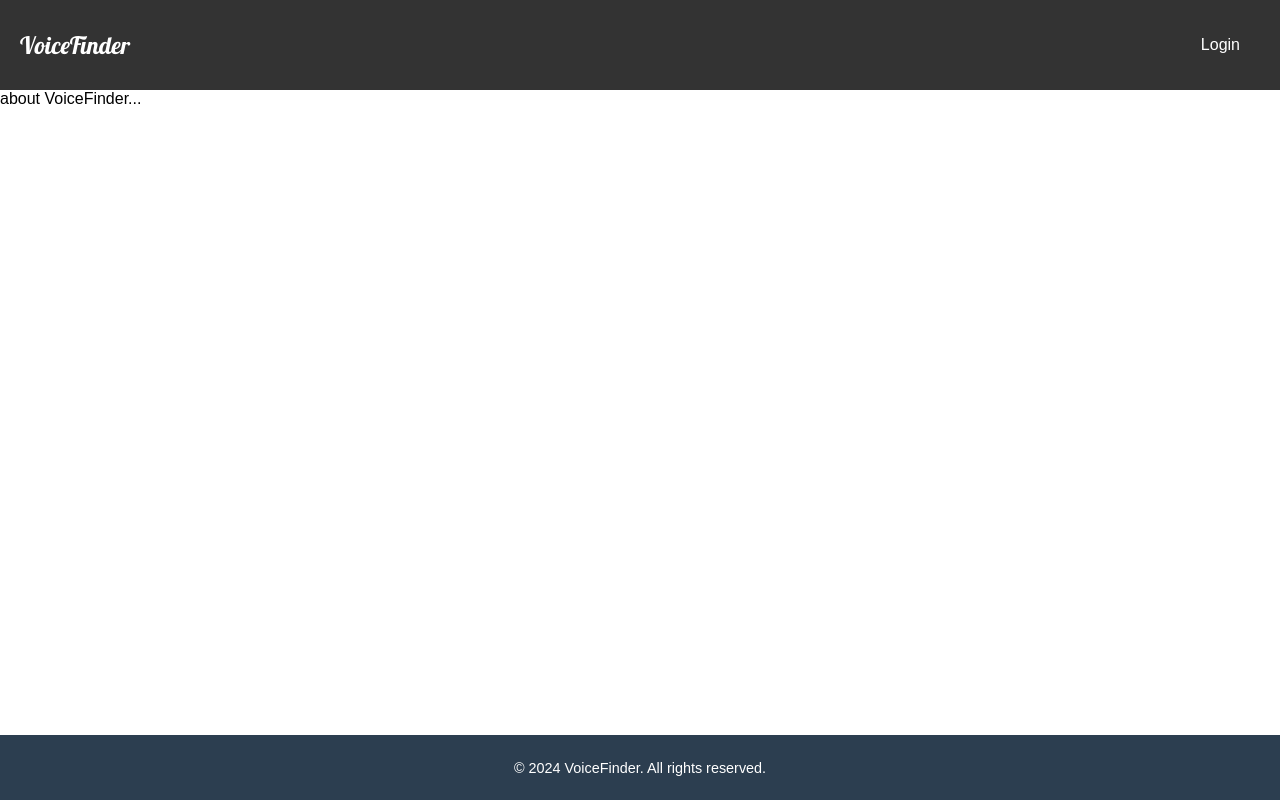
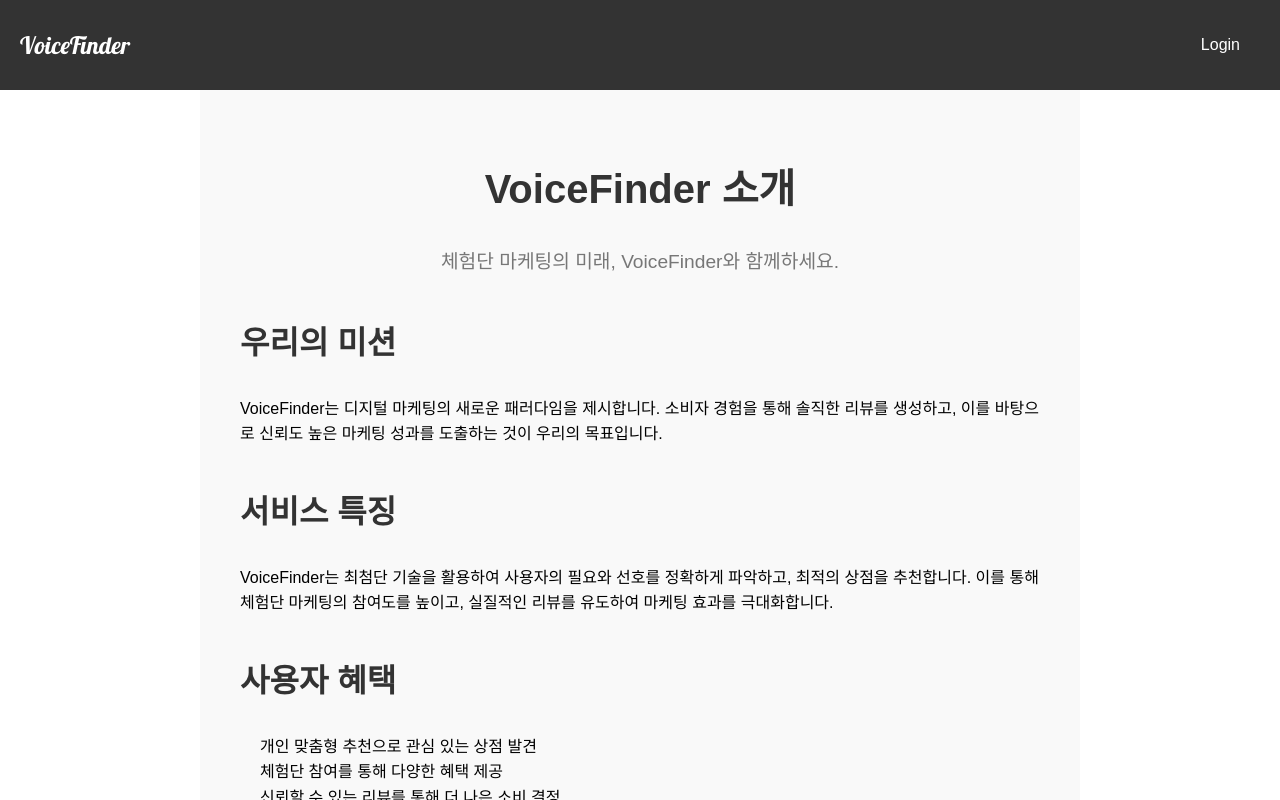
Before and after one commit to VoiceFinder/react-campaign-marketing, a React (Create React App) app: page /about in a window 1280 px wide. Built offline with nearby package versions, Linux system fonts and the light colour scheme.

Commit message:
style 변경, aboutpage 추가

```diff
--- a/src/assets/styles/BizPage.module.css
+++ b/src/assets/styles/BizPage.module.css
@@ -9,6 +9,7 @@
   position: relative;
   width: 100%;
   max-width: 1200px;
+  max-height: 400px;
   margin-bottom: 40px;
   cursor: pointer;
 }
@@ -16,7 +17,8 @@
 .marketImage {
   width: 100%;
   height: fit-content;
-  object-fit: cover;
+  max-height: 300px;
+  object-fit: contain;
   border-radius: 10px;
 }
 
@@ -51,7 +53,7 @@
 
 .campaignList {
   display: flex;
-  flex-wrap: wrap;
+  flex-direction: row;
   gap: 20px;
 }
 
@@ -70,7 +72,7 @@
 .campaignData {
   display: flex;
   flex-direction: column;
-  margin-left: 20px;
+  margin: auto;
   padding: 10px;
   border-radius: 5px;
   cursor: pointer;
@@ -85,7 +87,7 @@
 .campaignImage {
   width: 40%;
   height: 150px;
-  object-fit: cover;
+  object-fit: contain;
   border-radius: 5px;
 }
 
--- a/src/assets/styles/HomePage.module.css
+++ b/src/assets/styles/HomePage.module.css
@@ -24,6 +24,7 @@
 .backgroundImage {
   width: 100%;
   height: fit-content;
+  max-height: 350px; /* 모바일 화면에서 최대 높이 제한 */
   object-fit: cover;
   border-radius: 5px;
 }
@@ -57,6 +58,13 @@
   max-width: 1200px;
 }
 
+@media (max-width: 768px) {
+  .campaignList {
+    flex-direction: column;
+  }
+}
+
+
 .campaignList {
   display: flex;
   flex-direction: row;
@@ -64,10 +72,9 @@
 }
 
 .campaignCard {
+  width: 100%;
   display: flex;
   flex-direction: row;
-  align-items: center;
-  justify-content: center;
   padding: 10px;
   border: 1px solid #ccc;
   border-radius: 5px;
@@ -79,6 +86,7 @@
 .campaignData {
   display: flex;
   flex-direction: column;
+  margin: auto;
   padding: 10px;
   border-radius: 5px;
   cursor: pointer;
@@ -86,14 +94,15 @@
   background-color: white;
 }
 
+
 .campaignCard h3, .campaignCard p {
   margin: 5px 0;
 }
 
 .campaignImage {
-  width: 100%;
+  width: 40%;
   height: 150px;
-  object-fit: cover;
+  object-fit: contain;
   border-radius: 5px;
 }
 
--- a/src/pages/AboutPage.js
+++ b/src/pages/AboutPage.js
@@ -1,10 +1,81 @@
 import React from 'react';
 
 function AboutPage() {
+  return (
+    <div style={{ width: '800px', padding: '40px', fontFamily: 'Arial, sans-serif', backgroundColor: '#f9f9f9', lineHeight: '1.6', margin: 'auto' }}>
+      <header style={{ textAlign: 'center', marginBottom: '40px' }}>
+        <h1 style={{ fontSize: '2.5em', color: '#333' }}>VoiceFinder 소개</h1>
+        <p style={{ fontSize: '1.2em', color: '#777' }}>체험단 마케팅의 미래, VoiceFinder와 함께하세요.</p>
+      </header>
 
-    return (
-      <div>about VoiceFinder...</div>
-    );
+      <section style={{ marginBottom: '40px' }}>
+        <h2 style={{ fontSize: '2em', color: '#333' }}>우리의 미션</h2>
+        <p>
+          VoiceFinder는 디지털 마케팅의 새로운 패러다임을 제시합니다. 소비자 경험을 통해 솔직한 리뷰를 생성하고,
+          이를 바탕으로 신뢰도 높은 마케팅 성과를 도출하는 것이 우리의 목표입니다.
+        </p>
+      </section>
+
+      <section style={{ marginBottom: '40px' }}>
+        <h2 style={{ fontSize: '2em', color: '#333' }}>서비스 특징</h2>
+        <p>
+          VoiceFinder는 최첨단 기술을 활용하여 사용자의 필요와 선호를 정확하게 파악하고, 최적의 상점을 추천합니다.
+          이를 통해 체험단 마케팅의 참여도를 높이고, 실질적인 리뷰를 유도하여 마케팅 효과를 극대화합니다.
+        </p>
+      </section>
+
+      <section style={{ marginBottom: '40px' }}>
+        <h2 style={{ fontSize: '2em', color: '#333' }}>사용자 혜택</h2>
+        <ul style={{ listStyleType: 'disc', paddingLeft: '20px' }}>
+          <li>개인 맞춤형 추천으로 관심 있는 상점 발견</li>
+          <li>체험단 참여를 통해 다양한 혜택 제공</li>
+          <li>신뢰할 수 있는 리뷰를 통해 더 나은 소비 결정</li>
+        </ul>
+      </section>
+
+      <section style={{ marginBottom: '40px' }}>
+        <h2 style={{ fontSize: '2em', color: '#333' }}>마켓 혜택</h2>
+        <ul style={{ listStyleType: 'disc', paddingLeft: '20px' }}>
+          <li>효과적인 디지털 마케팅 도구 제공</li>
+          <li>고객의 솔직한 리뷰로 신뢰도 향상</li>
+          <li>체험단 참여로 인한 마케팅 성과 극대화</li>
+          <li>실시간 데이터 분석을 통한 마케팅 전략 개선</li>
+        </ul>
+      </section>
+
+      <section style={{ marginBottom: '40px' }}>
+        <h2 style={{ fontSize: '2em', color: '#333' }}>마켓 관리 및 분석</h2>
+        <p>
+          VoiceFinder는 마켓 관리 및 분석 도구를 제공합니다. 마켓은 자신들의 캠페인을 관리하고, 체험단 참여 현황과 리뷰 상태를 실시간으로 모니터링할 수 있습니다.
+          또한, 다양한 분석 도구를 통해 마케팅 전략을 최적화할 수 있습니다.
+        </p>
+        <img src="https://via.placeholder.com/900X300" alt="Market Management and Analytics" style={{ width: '100%', borderRadius: '8px', marginTop: '20px' }} />
+        <ul style={{ listStyleType: 'disc', paddingLeft: '20px', marginTop: '20px' }}>
+          <li>캠페인 관리: 손쉽게 새로운 캠페인을 생성하고 관리</li>
+          <li>실시간 데이터 모니터링: 체험단 참여와 리뷰 상태를 실시간으로 확인</li>
+          <li>종합 분석: 마케팅 효과 분석 및 전략 개선을 위한 데이터 제공</li>
+          <li>사용자 피드백 분석: 리뷰와 피드백을 통해 고객의 요구사항 파악</li>
+        </ul>
+      </section>
+
+      <section style={{ marginBottom: '40px' }}>
+        <h2 style={{ fontSize: '2em', color: '#333' }}>추천 시스템</h2>
+        <p>
+          저희의 하이브리드 추천 시스템은 콘텐츠 기반 필터링과 협업 필터링을 결합하여, 사용자에게 가장 적합한 상점을
+          추천합니다. 이 시스템은 사용자의 취향과 과거 데이터를 분석하여 정확한 맞춤형 추천을 제공합니다.
+        </p>
+        <img src="https://via.placeholder.com/900X300" alt="Recommendation System Diagram" style={{ width: '100%', borderRadius: '8px', marginTop: '20px' }} />
+      </section>
+
+
+      <section style={{ textAlign: 'center', padding: '20px', backgroundColor: '#333', color: '#fff', borderRadius: '8px' }}>
+        <p>
+          궁금한 사항이 있으시면 언제든지 <a href="mailto:support@voicefinder.kr" style={{ color: '#ffcc00' }}>support@voicefinder.kr</a>로 연락해 주세요.
+        </p>
+        <p>저희는 여러분의 피드백을 소중히 생각합니다.</p>
+      </section>
+    </div>
+  );
 }
 
 export default AboutPage;
--- a/src/pages/HomePage.js
+++ b/src/pages/HomePage.js
@@ -4,6 +4,7 @@ import CampaignService from '../services/CampaignService';
 import styles from '../assets/styles/HomePage.module.css';
 import backgroundImg from '../assets/images/eventBg.png';
 import bizImg from '../assets/images/bizBg.png';
+import defaultImg from '../assets/images/default_background_image.png';
 import { useAuth } from '../context/AuthContext';
 
 
@@ -53,9 +54,9 @@ function HomePage() {
                     {campaigns.length > 0 ? (
                         campaigns.map((campaign) => (
                             <div key={campaign.id} className={styles.campaignCard} onClick={() => handleCampaignClick(campaign.id)}>
+                                <img src={(campaign.imageUrls && campaign.imageUrls[0]) || defaultImg} alt={campaign.title} className={styles.campaignImage} />
                                 <div className={styles.campaignData}>
-                                    <img src={(campaign.imageUrls && campaign.imageUrls[0]) || backgroundImg} alt={campaign.title} className={styles.campaignImage} />
-                                    <h4>{campaign.marketName}</h4>
+                                    <h3>{campaign.marketName}</h3>
                                     <p>{campaign.title}</p>
                                     <p><strong>기간:</strong> {new Date(campaign.startDate).toLocaleDateString()} ~ {new Date(campaign.endDate).toLocaleDateString()}</p>
                                     <div className={`${styles.status} ${new Date(campaign.endDate) > new Date() ? styles.ongoing : styles.ended}`}>
--- a/src/pages/biz/BizPage.js
+++ b/src/pages/biz/BizPage.js
@@ -4,6 +4,7 @@ import MarketService from '../../services/MarketService';
 import CampaignService from '../../services/CampaignService';
 import styles from '../../assets/styles/BizPage.module.css';
 import backgroundImg from '../../assets/images/bizBg.png';
+import defaultImg from '../../assets/images/default_background_image.png';
 
 function BizPage() {
     const [market, setMarket] = useState(null);
@@ -61,7 +62,7 @@ function BizPage() {
                     {campaigns.length > 0 ? (
                         campaigns.map((campaign) => (
                             <div key={campaign.id} className={styles.campaignCard} onClick={() => handleCampaignClick(campaign.id)}>
-                                <img src={(campaign.imageUrls && campaign.imageUrls[0]) || backgroundImg} alt={campaign.title} className={styles.campaignImage} />
+                                <img src={(campaign.imageUrls && campaign.imageUrls[0]) || defaultImg} alt={campaign.title} className={styles.campaignImage} />
                                 <div className={styles.campaignData}>
                                     <h3>{campaign.title}</h3>
                                     <p>{campaign.description}</p>
--- a/src/pages/campaign/CampaignDetail.js
+++ b/src/pages/campaign/CampaignDetail.js
@@ -114,10 +114,14 @@ function CampaignDetail() {
         <p><strong>Address:</strong> {campaign.address} {campaign.detailAddress}</p>
       </div>
       <div id="map" className={styles.map}></div>
-      {isBizPage && (
+      {isBizPage ? (
         <div className={styles.buttonContainer}>
           <button onClick={handleEdit} className={styles.editButton}>Edit</button>
           <button onClick={handleDelete} className={styles.deleteButton}>Delete</button>
+        </div>
+      ) : (
+        <div className={styles.buttonContainer}>
+          <button className={styles.joinButton}>참여하기</button>
         </div>
       )}
     </div>
```
Also changed, not shown: src/context/CampaignContext.js (deleted).
